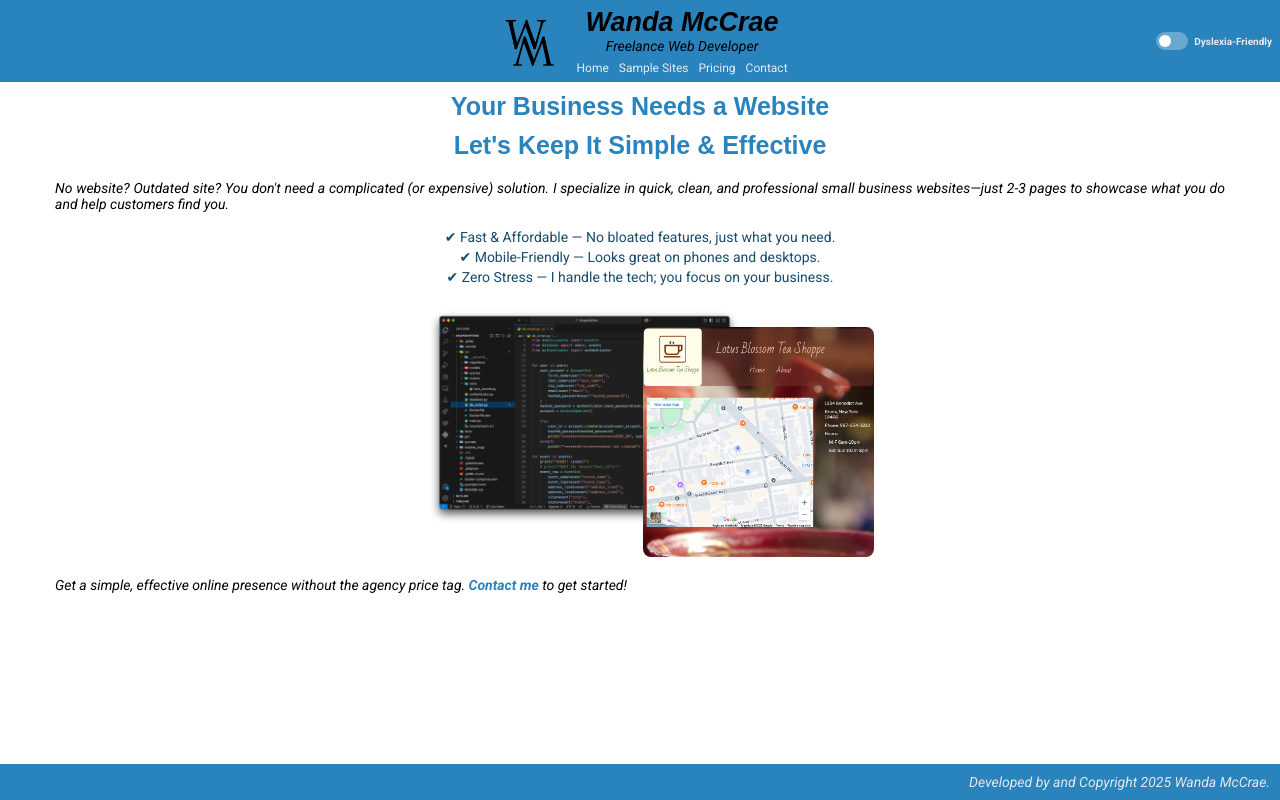
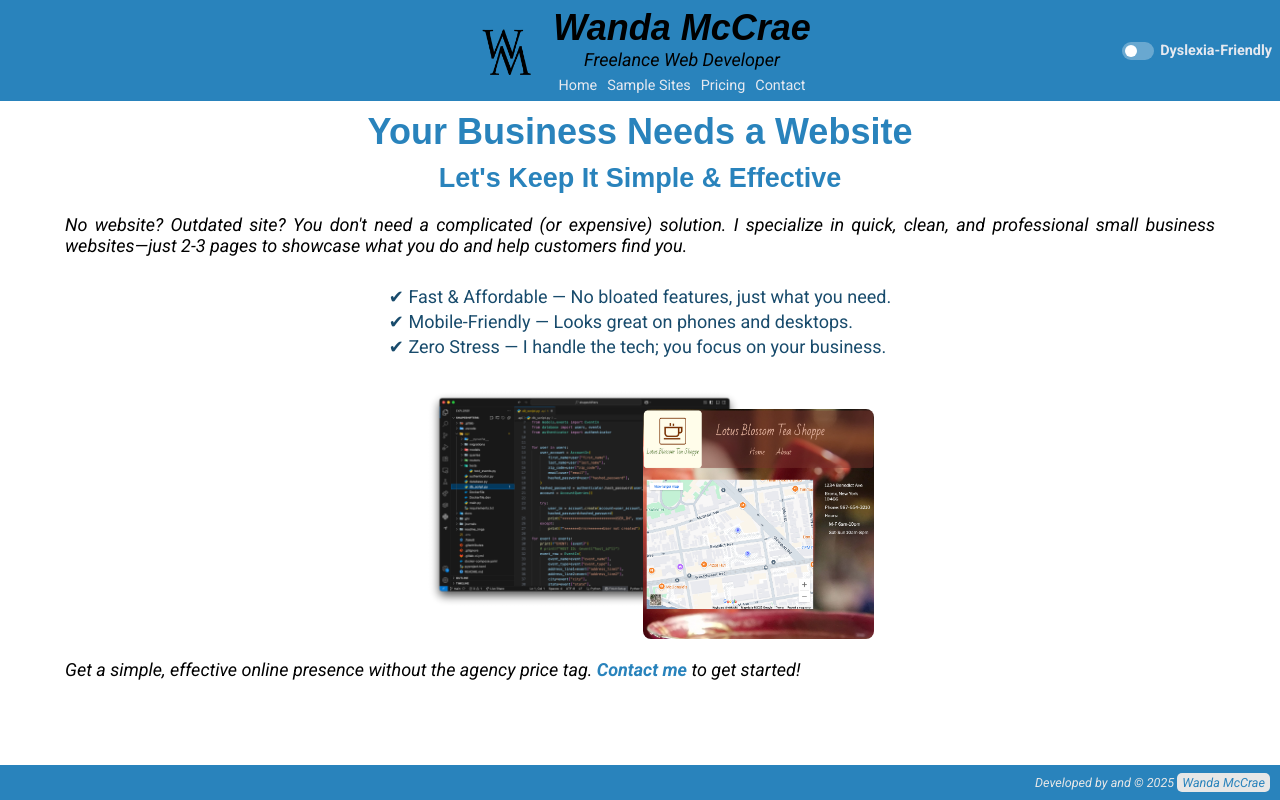
Before and after one commit to wlmccrae/wm-freelance, a React (Vite) app: page / in a window 1280 px wide. Built offline with nearby package versions, Linux system fonts and the light colour scheme; a web font is replaced by a local one.

Commit message:
Styling Updates
- Added breakpoints for multiple screen sizes.
- Used relative sizing for each breakpoint.
- Centered checklist on main page.

```diff
--- a/src/components/Footer.jsx
+++ b/src/components/Footer.jsx
@@ -4,7 +4,7 @@ import '../styles/Footer.css';
 function Footer() {
   return (
     <footer className="footer">
-        <p>Developed by and Copyright 2025 <NavLink to="/" className='footer-nav-link'>Wanda McCrae</NavLink>. </p>
+        <p>Developed by and &copy; 2025 <NavLink to="/" className='footer-nav-link'>Wanda McCrae</NavLink></p>
     </footer>
   );
 };
--- a/src/styles/Footer.css
+++ b/src/styles/Footer.css
@@ -2,6 +2,7 @@
     background-color: #2983bc;
     padding: 10px;
     bottom: 0;
+    font-size: 0.7rem;
   }
 
 .footer p {
@@ -13,6 +14,9 @@
 }
 
 .footer-nav-link {
-  color: #e7e7e7;
+  background-color: #e7e7e7;
+  border-radius: 5px;
+  padding: 2px 5px;
+  color: #2983bc;
   text-decoration: none;
 }
--- a/src/styles/Header.css
+++ b/src/styles/Header.css
@@ -30,7 +30,7 @@
   font-family: "Overlock", sans-serif;
   font-weight: 900;
   padding: 2px 0 0;
-  font-size: 20px;
+  font-size: 2rem;
   margin: 0;
 }
 
@@ -44,9 +44,9 @@
   display: flex;
   flex-flow: row wrap;
   justify-content: center;
+  font-size: 0.8rem;
   gap: 5px;
   padding: 5px;
-  font-size: 10px;
 }
 
 .header a {
@@ -67,7 +67,7 @@
   gap: 6px;
   color: #e6e9f0;
   cursor: pointer;
-  font-size: 10px;
+  font-size: 0.8rem;
   font-weight: 700;
   white-space: nowrap;
   padding: 2px 0 8px;
@@ -125,42 +125,28 @@ body.dyslexia-mode .header-center {
 }
 
 body.dyslexia-mode .my-name {
-  font-size: 23px;
+  font-size: 1.5rem;
   margin: 0;
   padding: 2px 0 0;
 }
 
 body.dyslexia-mode .my-title {
-  font-size: 14px;
+  font-size: 1rem;
   margin: 0;
   padding: 2px 0;
 }
 
 body.dyslexia-mode .main-navigation {
-  font-size: 12px;
+  font-size: 0.8rem;
 }
 
+/* Responsive CSS for iPad and larger screens */
 @media screen and (width >= 800px) {
   body.dyslexia-mode .my-logo {
     max-width: 76px;
     max-height: 76px;
   }
 
-  body.dyslexia-mode .my-name {
-    font-size: 30px;
-  }
-
-  body.dyslexia-mode .my-title {
-    font-size: 16px;
-  }
-
-  body.dyslexia-mode .main-navigation {
-    font-size: 16px;
-  }
-}
-
-/* Responsive CSS for iPad and larger screens */
-@media screen and (width >= 800px) {
   .header {
     flex-direction: row;
     justify-content: center;
@@ -181,7 +167,6 @@ body.dyslexia-mode .main-navigation {
 
   .my-name {
     padding: 7px 0 0;
-    font-size: 27px;
   }
 
   .my-title {
@@ -189,7 +174,6 @@ body.dyslexia-mode .main-navigation {
   }
 
   .main-navigation {
-    font-size: 12px;
     gap: 10px;
     padding: 7px 0;
   }
--- a/src/styles/MainPage.css
+++ b/src/styles/MainPage.css
@@ -7,15 +7,17 @@
 .checklist-container {
   display: flex;
   flex-direction: column;
-  align-items: center;
+  align-items: flex-start;
+  width: fit-content;
+  max-width: 100%;
+  margin-inline: auto;
   list-style: none;
-  padding-left: 0;
+  padding: 10px 40px;
 }
 
 .checklist-item {
   padding: 2px 0;
 }
-
 
 .img-container {
   display: flex;
--- a/src/styles/global.css
+++ b/src/styles/global.css
@@ -6,6 +6,7 @@
 
 :root {
   --page-bg: #ffffff;
+  font-size: 14px; /* mobile-first design */
 }
 
 body {
@@ -13,15 +14,19 @@ body {
   padding: 0;
   background-color: var(--page-bg);
   font-family: 'Roboto', sans-serif;
-  font-size: 12px;
+  font-size: 1rem;
   font-weight: 400;
   text-align: left;
   color: #184B6C;
   width: 100%;
 }
 
-p {
-  font-size: 12px;
+h1 {
+  font-size: 2rem;
+}
+
+h2 {
+  font-size: 1.5rem;
 }
 
 .freelance-page {
@@ -38,9 +43,12 @@ p {
   margin-bottom: 5px;
 }
 
+.freelance-content-container {
+  padding: 0 10px;
+}
+
 .freelance-page-title {
   font-family: "Overlock", sans-serif;
-  font-size: 20px;
   font-weight: 700;
   color: #2983bc;
 }
@@ -62,22 +70,10 @@ body.dyslexia-mode h3 {
 
 body.dyslexia-mode {
   background-color: #fdf0d5;
-  font-size: 14px;
 }
 
 body.dyslexia-mode .freelance-page {
   background-color: #fdf0d5;
-}
-
-body.dyslexia-mode p {
-  font-size: 14px;
-}
-
-@media screen and (width >= 800px) {
-  body.dyslexia-mode,
-  body.dyslexia-mode p {
-    font-size: 16px;
-  }
 }
 
 /* Skip navigation link */
@@ -110,17 +106,37 @@ body.dyslexia-mode p {
   border: 0;
 }
 
-/* Responsive CSS for iPad and larger screens */
-@media screen and (width >= 800px) {
-  body {
-    font-size: 14px;
-  }
-
-  p {
-    font-size: 14px;
-  }
-
-  .freelance-page-title {
-    font-size: 25px;
+/* Modern smartphones */
+@media screen and (width >= 375px) {
+  :root {
+    font-size: 15px;
   }
 }
+
+/* Larger phones/small phablets */
+@media screen and (width >= 425px) {
+  :root {
+    font-size: 16px;
+  }
+}
+
+/* Tablets (Portrait Mode) */
+@media screen and (width >= 768px) {
+  :root {
+    font-size: 17px;
+  }
+}
+
+/* Tablets (Landscape Mode), laptops, and standard desktops */
+@media screen and (width >= 992px) {
+  :root {
+    font-size: 18px;
+  }
+}
+
+/* Large Desktops */
+@media screen and (width >= 1600px) {
+  :root {
+    font-size: 20px;
+  }
+}
```
